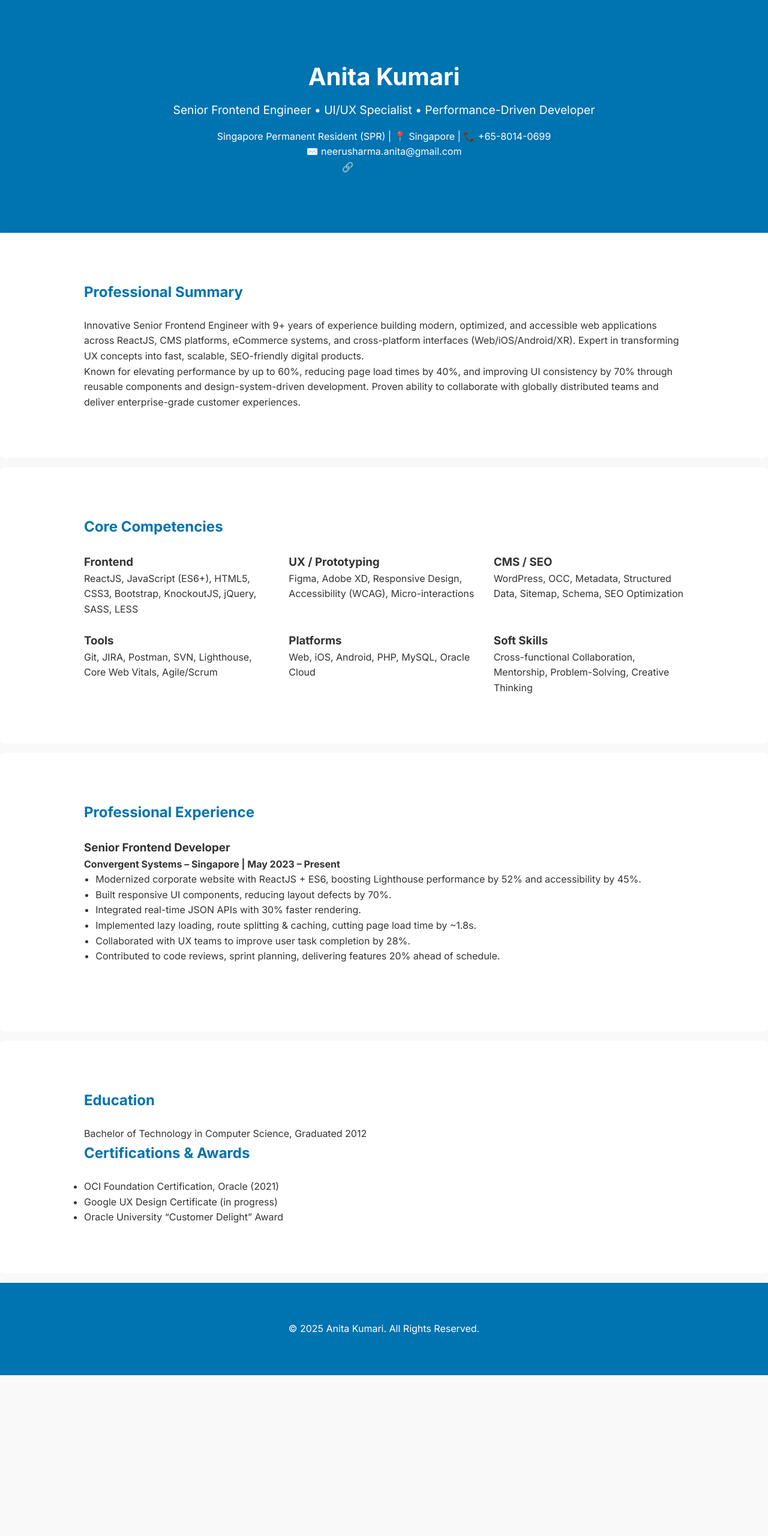
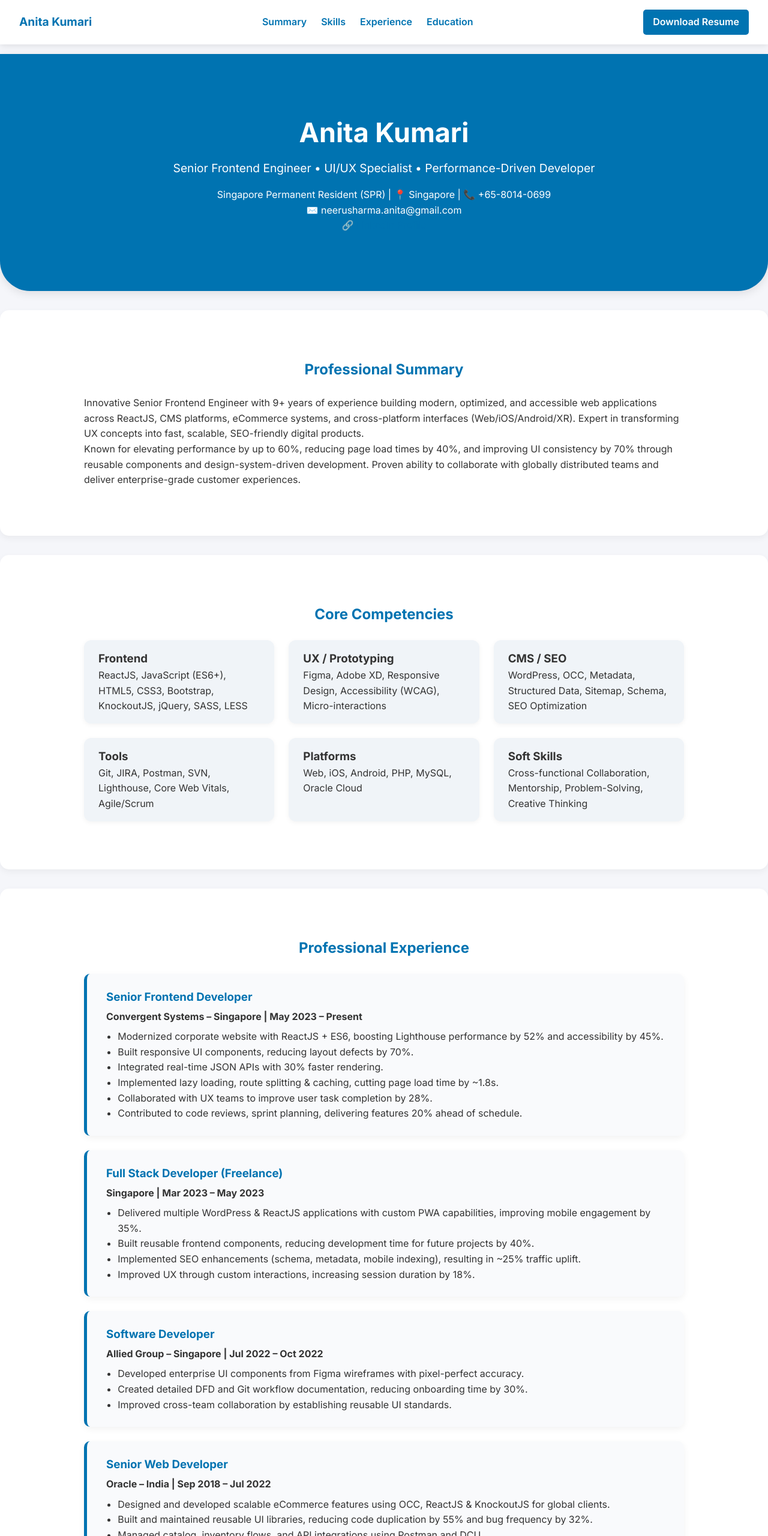
Before and after one commit to anita-kum/anita-kumari.github.io, a plain HTML site: page index.html in a window 1280 px wide. Shown: the top 2560 px of the page at 60% size. Before the commit the page ends 2292 px from the top, so only its background shows below. Drawn offline with Linux system fonts and the light colour scheme.

Commit message:
Update index.html

```diff
--- a/index.html
+++ b/index.html
@@ -5,13 +5,75 @@
 <meta name="viewport" content="width=device-width, initial-scale=1.0">
 <meta name="description" content="Portfolio of Anita Kumari - Senior Frontend Engineer & UI/UX Specialist">
 <title>Anita Kumari - Portfolio</title>
-  <link rel="stylesheet" href="style.css">
 <link rel="preconnect" href="https://fonts.googleapis.com">
 <link rel="preconnect" href="https://fonts.gstatic.com" crossorigin>
 <link href="https://fonts.googleapis.com/css2?family=Inter:wght@400;600;700&display=swap" rel="stylesheet">
+<style>
+  /* Reset */
+  * { margin:0; padding:0; box-sizing:border-box; font-family:'Inter',sans-serif; scroll-behavior: smooth; }
+  body { background:#f5f6fa; color:#333; line-height:1.6; }
+
+  a { color:#0073b1; text-decoration:none; }
+  a:hover { text-decoration:underline; }
+
+  .container { width:90%; max-width:1000px; margin:auto; padding:2rem 0; }
+
+  /* Navigation Bar */
+  nav { position:sticky; top:0; background:#fff; display:flex; justify-content:space-between; align-items:center; padding:1rem 2rem; box-shadow:0 2px 10px rgba(0,0,0,0.1); z-index:1000; }
+  nav .logo { font-weight:700; color:#0073b1; font-size:1.2rem; }
+  nav ul { display:flex; gap:1.5rem; list-style:none; }
+  nav ul li a { font-weight:600; }
+  nav .resume-btn { background:#0073b1; color:#fff; padding:0.5rem 1rem; border-radius:5px; font-weight:600; transition:background 0.3s; }
+  nav .resume-btn:hover { background:#005a8c; }
+
+  /* Header */
+  header.hero { background:#0073b1; color:#fff; text-align:center; padding:4rem 2rem; border-bottom-left-radius:50px; border-bottom-right-radius:50px; box-shadow:0 4px 15px rgba(0,0,0,0.1); margin-top:1rem; }
+  header.hero h1 { font-size:2.8rem; margin-bottom:0.5rem; }
+  header.hero .title { font-size:1.2rem; margin-bottom:1rem; }
+
+  /* Sections */
+  section { padding:3rem 0; margin:2rem 0; background:#fff; border-radius:15px; box-shadow:0 4px 12px rgba(0,0,0,0.05); opacity:0; transform: translateY(20px); transition:opacity 0.8s ease, transform 0.8s ease; }
+  section.visible { opacity:1; transform: translateY(0); }
+  section h2 { color:#0073b1; margin-bottom:1.5rem; text-align:center; }
+
+  /* Skills Grid */
+  .skills-grid { display:grid; grid-template-columns:repeat(auto-fit,minmax(250px,1fr)); gap:1.5rem; }
+  .skills-grid div { background:#f0f4f8; padding:1rem 1.5rem; border-radius:12px; box-shadow:0 2px 8px rgba(0,0,0,0.05); transition:transform 0.3s ease; }
+  .skills-grid div:hover { transform:translateY(-5px); }
+
+  /* Job cards */
+  .job { background:#f9fafc; padding:1.5rem 2rem; margin-bottom:1.5rem; border-left:5px solid #0073b1; border-radius:10px; box-shadow:0 4px 12px rgba(0,0,0,0.05); transition:transform 0.3s ease; }
+  .job:hover { transform:translateY(-5px); }
+  .job h3 { color:#0073b1; margin-bottom:0.3rem; }
+  .job p { font-weight:600; margin-bottom:0.5rem; }
+  .job ul { margin-left:1.2rem; list-style:disc; }
+
+  /* Footer */
+  footer { text-align:center; padding:2rem 0; background:#0073b1; color:#fff; border-top-left-radius:50px; border-top-right-radius:50px; margin-top:2rem; box-shadow:0 -4px 15px rgba(0,0,0,0.1); }
+
+  /* Responsive */
+  @media(max-width:768px) {
+    nav ul { flex-direction:column; gap:0.8rem; }
+    header.hero h1 { font-size:2rem; }
+    header.hero .title { font-size:1rem; }
+  }
+</style>
 </head>
 <body>
-  <!-- Header / Hero Section -->
+
+<!-- Navigation -->
+<nav>
+  <div class="logo">Anita Kumari</div>
+  <ul>
+    <li><a href="#summary">Summary</a></li>
+    <li><a href="#skills">Skills</a></li>
+    <li><a href="#experience">Experience</a></li>
+    <li><a href="#education">Education</a></li>
+  </ul>
+  <a href="Anita_Kumari_Resume.pdf" class="resume-btn" target="_blank">Download Resume</a>
+</nav>
+
+<!-- Header -->
 <header class="hero">
   <div class="container">
     <h1>Anita Kumari</h1>
@@ -22,7 +84,7 @@
   </div>
 </header>
 
-  <!-- Professional Summary -->
+<!-- Summary -->
 <section id="summary">
   <div class="container">
     <h2>Professional Summary</h2>
@@ -36,30 +98,12 @@
   <div class="container">
     <h2>Core Competencies</h2>
     <div class="skills-grid">
-        <div>
-          <h3>Frontend</h3>
-          <p>ReactJS, JavaScript (ES6+), HTML5, CSS3, Bootstrap, KnockoutJS, jQuery, SASS, LESS</p>
-        </div>
-        <div>
-          <h3>UX / Prototyping</h3>
-          <p>Figma, Adobe XD, Responsive Design, Accessibility (WCAG), Micro-interactions</p>
-        </div>
-        <div>
-          <h3>CMS / SEO</h3>
-          <p>WordPress, OCC, Metadata, Structured Data, Sitemap, Schema, SEO Optimization</p>
-        </div>
-        <div>
-          <h3>Tools</h3>
-          <p>Git, JIRA, Postman, SVN, Lighthouse, Core Web Vitals, Agile/Scrum</p>
-        </div>
-        <div>
-          <h3>Platforms</h3>
-          <p>Web, iOS, Android, PHP, MySQL, Oracle Cloud</p>
-        </div>
-        <div>
-          <h3>Soft Skills</h3>
-          <p>Cross-functional Collaboration, Mentorship, Problem-Solving, Creative Thinking</p>
-        </div>
+      <div><h3>Frontend</h3><p>ReactJS, JavaScript (ES6+), HTML5, CSS3, Bootstrap, KnockoutJS, jQuery, SASS, LESS</p></div>
+      <div><h3>UX / Prototyping</h3><p>Figma, Adobe XD, Responsive Design, Accessibility (WCAG), Micro-interactions</p></div>
+      <div><h3>CMS / SEO</h3><p>WordPress, OCC, Metadata, Structured Data, Sitemap, Schema, SEO Optimization</p></div>
+      <div><h3>Tools</h3><p>Git, JIRA, Postman, SVN, Lighthouse, Core Web Vitals, Agile/Scrum</p></div>
+      <div><h3>Platforms</h3><p>Web, iOS, Android, PHP, MySQL, Oracle Cloud</p></div>
+      <div><h3>Soft Skills</h3><p>Cross-functional Collaboration, Mentorship, Problem-Solving, Creative Thinking</p></div>
     </div>
   </div>
 </section>
@@ -82,8 +126,59 @@
       </ul>
     </div>
 
-      <!-- Add other roles similarly (Full Stack Developer, Software Developer, etc.) -->
-      <!-- To save space here, I can provide a full version with all experiences next -->
+    <div class="job">
+      <h3>Full Stack Developer (Freelance)</h3>
+      <p><strong>Singapore | Mar 2023 – May 2023</strong></p>
+      <ul>
+        <li>Delivered multiple WordPress & ReactJS applications with custom PWA capabilities, improving mobile engagement by 35%.</li>
+        <li>Built reusable frontend components, reducing development time for future projects by 40%.</li>
+        <li>Implemented SEO enhancements (schema, metadata, mobile indexing), resulting in ~25% traffic uplift.</li>
+        <li>Improved UX through custom interactions, increasing session duration by 18%.</li>
+      </ul>
+    </div>
+
+    <div class="job">
+      <h3>Software Developer</h3>
+      <p><strong>Allied Group – Singapore | Jul 2022 – Oct 2022</strong></p>
+      <ul>
+        <li>Developed enterprise UI components from Figma wireframes with pixel-perfect accuracy.</li>
+        <li>Created detailed DFD and Git workflow documentation, reducing onboarding time by 30%.</li>
+        <li>Improved cross-team collaboration by establishing reusable UI standards.</li>
+      </ul>
+    </div>
+
+    <div class="job">
+      <h3>Senior Web Developer</h3>
+      <p><strong>Oracle – India | Sep 2018 – Jul 2022</strong></p>
+      <ul>
+        <li>Designed and developed scalable eCommerce features using OCC, ReactJS & KnockoutJS for global clients.</li>
+        <li>Built and maintained reusable UI libraries, reducing code duplication by 55% and bug frequency by 32%.</li>
+        <li>Managed catalog, inventory flows, and API integrations using Postman and DCU.</li>
+        <li>Mentored junior engineers—5 developers promoted under her guidance.</li>
+        <li>Led responsive redesign efforts, improving mobile performance by 38% and fixing cross-browser issues.</li>
+        <li>Contributed to SEO optimization projects improving product discoverability by ~22%.</li>
+      </ul>
+    </div>
+
+    <div class="job">
+      <h3>Assistant Consultant (Oracle University – Genesys Group)</h3>
+      <p><strong>Oracle – India | Apr 2016 – Sep 2018</strong></p>
+      <ul>
+        <li>Rebuilt Oracle University website with a modern responsive architecture, reducing bounce rate by 29%.</li>
+        <li>Maintained CMS workflows, improving publishing efficiency by 35%.</li>
+        <li>Worked closely with product & design teams to implement consistent, user-friendly UI flows.</li>
+      </ul>
+    </div>
+
+    <div class="job">
+      <h3>Web Developer</h3>
+      <p><strong>Viaweb Technology / GCS Infotech – India | Nov 2012 – Dec 2015</strong></p>
+      <ul>
+        <li>Delivered end-to-end website solutions using PHP, WordPress & MySQL.</li>
+        <li>Designed SEO-friendly UI and implemented media-query-based responsiveness, improving mobile usability by 50%.</li>
+        <li>Built newsletter templates and UI modules that increased marketing campaign CTR by 15–20%.</li>
+      </ul>
+    </div>
 
   </div>
 </section>
@@ -103,10 +198,23 @@
   </div>
 </section>
 
+<!-- Footer -->
 <footer>
   <div class="container">
     <p>&copy; 2025 Anita Kumari. All Rights Reserved.</p>
   </div>
 </footer>
+
+<script>
+  // Scroll animation for sections
+  const sections = document.querySelectorAll('section');
+  const observer = new IntersectionObserver(entries => {
+    entries.forEach(entry => {
+      if(entry.isIntersecting) entry.target.classList.add('visible');
+    });
+  }, { threshold:0.1 });
+  sections.forEach(section => observer.observe(section));
+</script>
+
 </body>
 </html>
```
Lines whose indentation alone changed are shown as unchanged.
